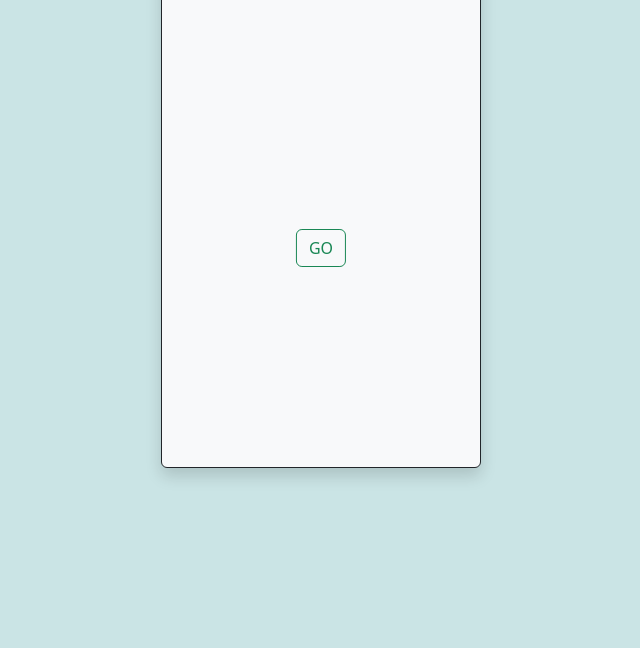
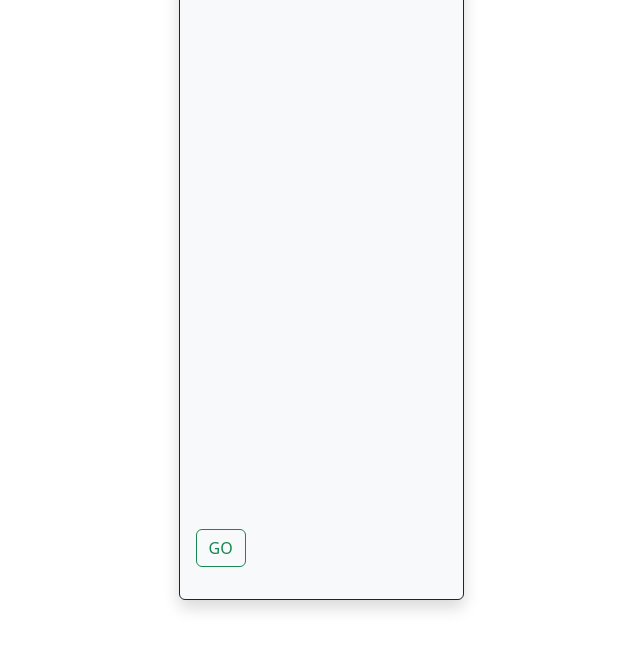
Before and after one commit to tresphill/mind-reader, a plain HTML site: page index.html in a window 1280 px wide. Shown: the part 232-880 px from the top of the page, without its empty margins (319-959 px from the left). Before the commit the page ends 800 px from the top, so only its background shows below. Drawn offline with nearby package versions, Linux system fonts and the light colour scheme.

Commit message:
index.html

```diff
--- a/index.html
+++ b/index.html
@@ -11,17 +11,16 @@
 </head>
 
 <body id="background">
-    <div class="container">
+    <div class="container justify-content-center">
         <div class="row justify-content-center">
-            <div class="col-3 position-absolute top-50 start-50 translate-middle h-75 border border-dark rounded shadow p-3 mb-5 bg-light">
+            <div class="col-3 border border-dark rounded shadow p-3 mb-5 bg-light">
                 <h1 id="headerText"></h1>
-                <p id="parText"></p>
+                <p id="parText" class="overflow-auto"></p>
+                <button type="button" class="mx-auto text-center btn btn-outline-success" id="btnClick"></button>
+                <button type="button" class="mx-auto text-center btn btn-outline-danger" id="rstClick"></button>
             </div>
         </div>
     </div>
-
-    <button type="button" class="btn btn-outline-success" id="btnClick"></button>
-    <button type="button" class="btn btn-outline-danger" id="rstClick"></button>
 
     <script src="https://cdn.jsdelivr.net/npm/bootstrap@5.3.2/dist/js/bootstrap.bundle.min.js"
         integrity="sha384-C6RzsynM9kWDrMNeT87bh95OGNyZPhcTNXj1NW7RuBCsyN/o0jlpcV8Qyq46cDfL"
--- a/main.js
+++ b/main.js
@@ -12,13 +12,13 @@ let pageNum = 0;
 window.onload = renderPage;
 
 function renderPage() {
-    let pages = state.pages[pageNum];
-    headerText.innerText = pages.headerText;
-    parText.innerText = pages.parText;
-    btnClick.innerText = pages.btnClick;
+    let page = state.pages[pageNum];
+    headerText.innerText = page.headerText;
+    parText.innerText = page.parText;
+    btnClick.innerText = page.btnClick;
 
-    if (pages.symbol) {
-        parText.innerText = pages.parText + " " + pages.symbol;
+    if (page.symbols) {
+        parText.innerText = page.parText + " " + page.symbols;
     }
 
     rstClick.style.visibility = "hidden";
@@ -26,13 +26,15 @@ function renderPage() {
 
 function increment() {
     if (pageNum === state.pages.length - 1) {
-        state.pages[pageNum].symbol = getRandomSymbol();
+       // state.pages[pageNum].symbols = getRandomSymbol();//
+       console.log("increment")
         pageNum = 0; // Reset pageNum to 0 when reaching the end
     } else {
         pageNum++;
     }
     renderPage();
 }
+const secretSymbol = getRandomSymbol(symbols);
 
 // set my state as a variable
 let state = {
@@ -58,32 +60,39 @@ let state = {
             btnClick: "Next",
         },
         {
-            headerText: symbols,
+            symbols: [],
             parText: "Find your new number. Note the symbol.",
             btnClick: "Reveal",
         },
         {
             headerText: "Your symbol is...",
-            parText: "",
-            rstClick: "Reset"
+            parText: secretSymbol,
+            btnClick: "Reset",
         }
     ]
 };
 
-function increment() {
-    if (pageNum === state.pages.length - 1) {
-        state.pages[pageNum].symbol = getRandomSymbol();
-        pageNum = 0; //resets pageNum to 0 when reaching the end
-    } else {
-        pageNum++;
-    }
-    renderPage();
+
+
+function getRandomSymbol(arr) {
+    const randomIndex = Math.floor(Math.random() * arr.length);
+    return arr[randomIndex];
+
 }
 
 
-function getRandomSymbol() {
-    const randomIndex = Math.floor(Math.random() * symbols.length);
-    return symbols[randomIndex];
+
+for (let i = 0; i < 99; i++) {
+    const randomSymbol = getRandomSymbol(symbols)
+    if (i % 9 === 0) {
+        state.pages[4].symbols.push("\n" + i + " = " + secretSymbol);
+    }
+    else {
+        state.pages[4].symbols.push("\n" + i + " = " + randomSymbol);
+
+    }
+
 }
 
+
 btnClick.addEventListener('click', increment);
--- a/style.css
+++ b/style.css
@@ -10,28 +10,30 @@ h1 {
 p {
     text-align: center;
 }
-
+#parText{
+    height: 70vh;
+}
 
 .col-3 {
     background-color: rgb(229, 223, 223);
 }
 
-#btnClick {
+/* #btnClick {
     margin: 0;
     position: absolute;
     top: 60%;
     left: 50%;
     -ms-transform: translate(-50%, -50%);
     transform: translate(-50%, -50%);
-}
+} */
 
 #rstClick {
-    margin: 0;
+    /* margin: 0;
     position: absolute;
     top: 80%;
     left: 58%;
     -ms-transform: translate(-50%, -50%);
-    transform: translate(-50%, -50%);
+    transform: translate(-50%, -50%); */
     border-radius: 50%;
     height: 70px;
     width: 70px;
```
